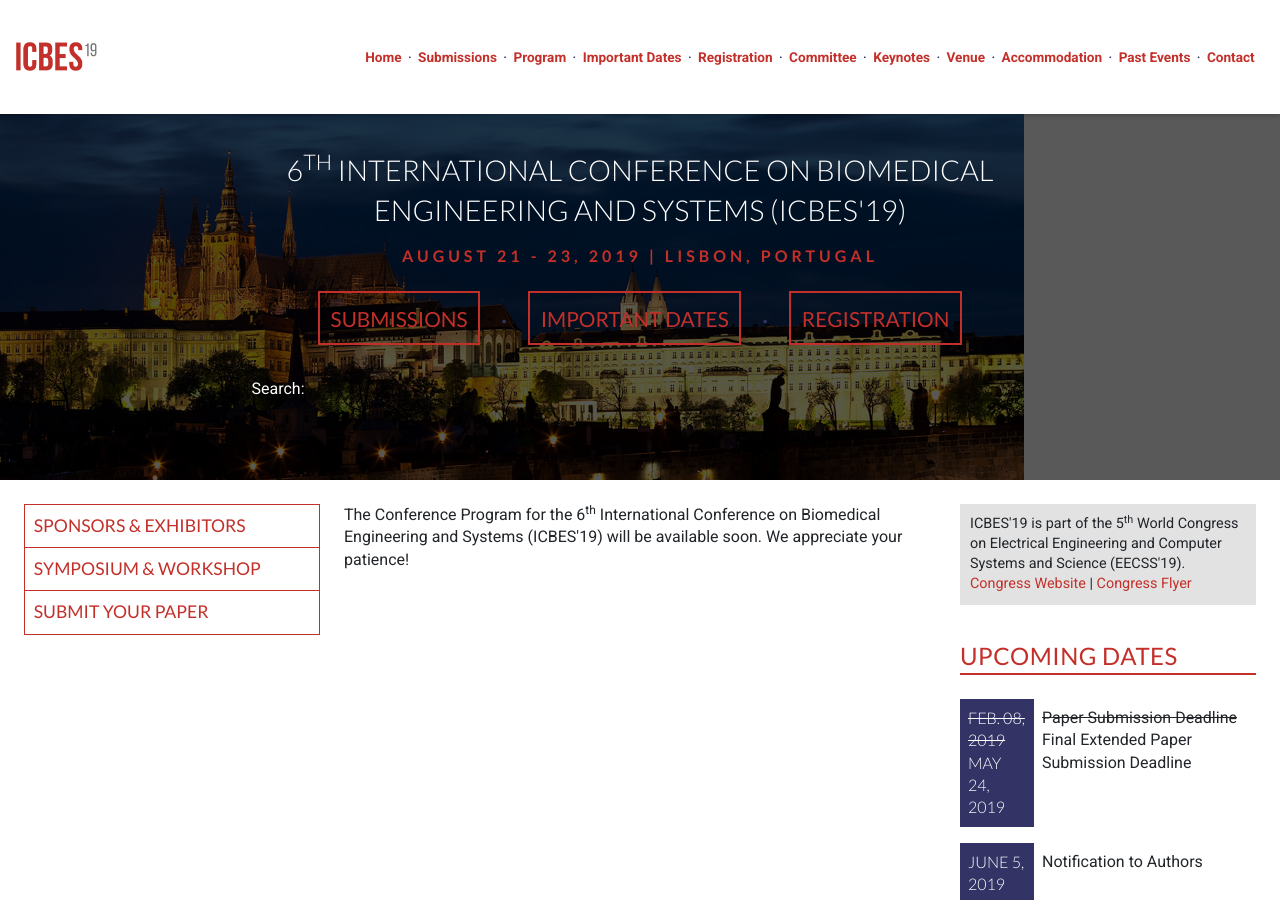
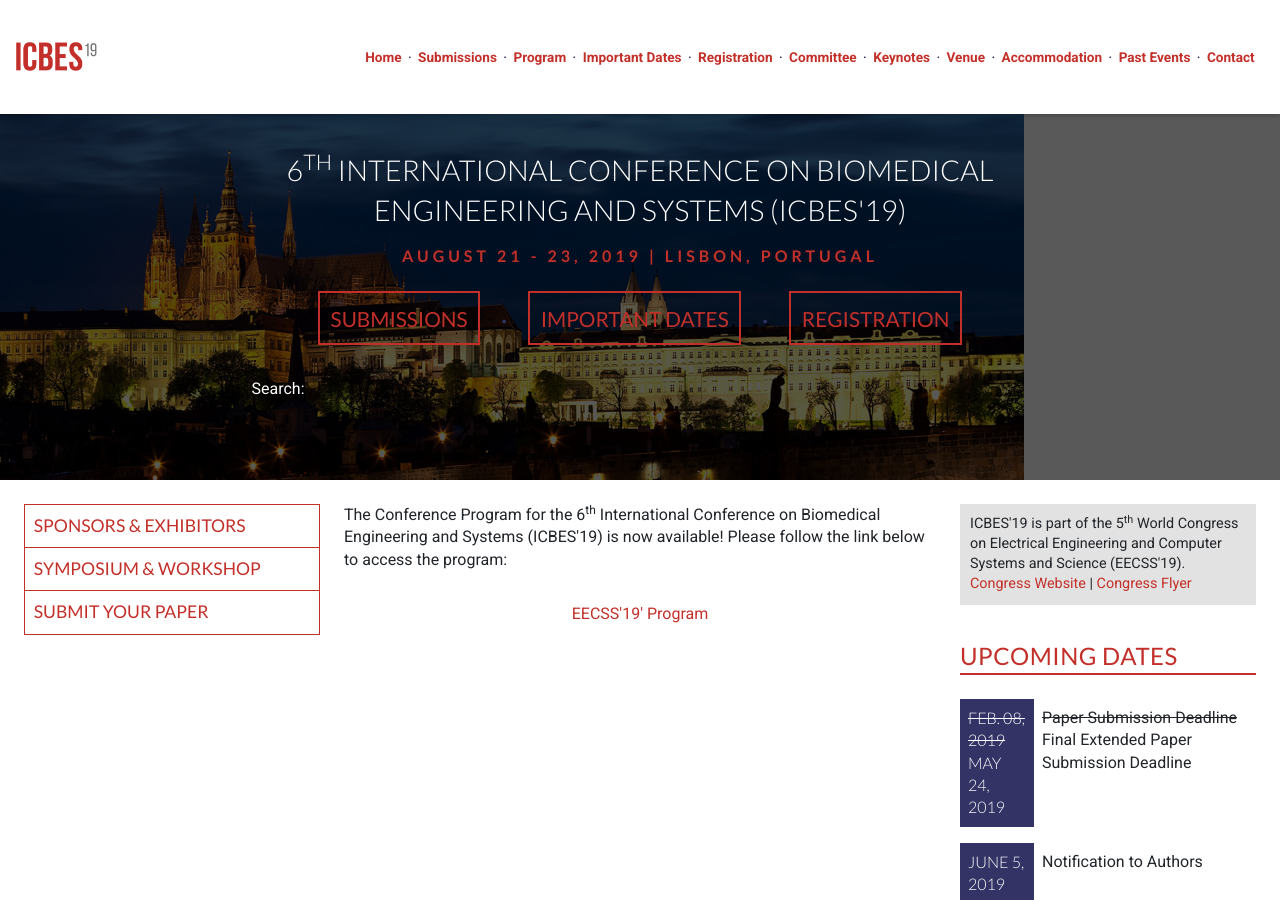
Before and after one commit to intaset/icbes, a Jekyll site: the page built from program.html, in a window 1280 px wide and 900 px high. Built offline with Jekyll 4.4.1, drawn with Linux system fonts in a browser that asks for light colours; nearby versions of some CDN libraries; Markdown is read by kramdown in place of the engine named in the settings; comment, search, counter and statistics services are not loaded.

Commit message:
update program page

```diff
--- a/program.html
+++ b/program.html
@@ -7,10 +7,10 @@ keyword: biomedical engineering conference, biomedical conference, biosystems co
 
 <div class="unit unit-s-1 unit-m-1-4-1 unit-l-1-4-1">
   <div class="unit-spacer content">
-    <p class="body">The Conference Program for the 6<sup>th</sup> International Conference on Biomedical Engineering and Systems (ICBES'19) will be available soon. We appreciate your patience!</p>
+   <!-- <p class="body">The Conference Program for the 6<sup>th</sup> International Conference on Biomedical Engineering and Systems (ICBES'19) will be available soon. We appreciate your patience!</p> -->
 
-    <!-- <p class="body">The Conference Program for the 6<sup>th</sup> International Conference on Biomedical Engineering and Systems (ICBES'19) is now available! Please follow the link below to access the program:</p>
+     <p class="body">The Conference Program for the 6<sup>th</sup> International Conference on Biomedical Engineering and Systems (ICBES'19) is now available! Please follow the link below to access the program:</p>
 
-    <p align="center"><a href="../EECSS17_Program.pdf" class="body-link">EECSS17 Program</a></p> -->
+    <p align="center"><a href="https://eecss.org/program/" class="body-link">EECSS'19' Program</a></p>
   </div>
   </div>
```
Also changed, not shown: 1 other file.
